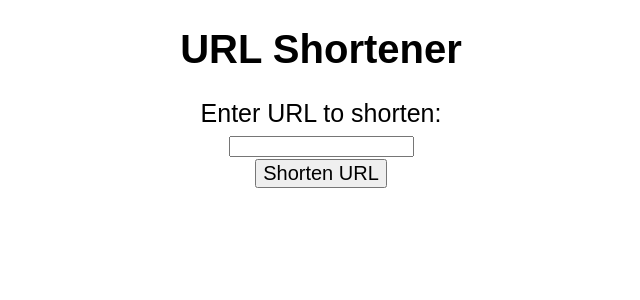
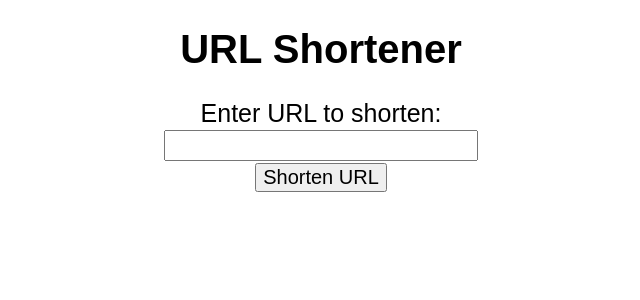
Before and after one commit to Rikidink/URL-Shortener, a Python web app: template flask/templates/index.html in a window 1280 px wide. Shown: the top 300 px of the page, without its empty margins (319-959 px from the left). Run offline with Jinja, Linux system fonts and the light colour scheme; the template is opened without the code that fills it, so the values that code supplies are empty.

Commit message:
slight styles.css update

```diff
--- a/flask/static/styles.css
+++ b/flask/static/styles.css
@@ -14,3 +14,9 @@ body {
 .submit {
     font-size: 20px;
 }
+
+#long_url {
+    width: 300px;
+    padding: 5px;
+    font-size: 15px;
+}
```
